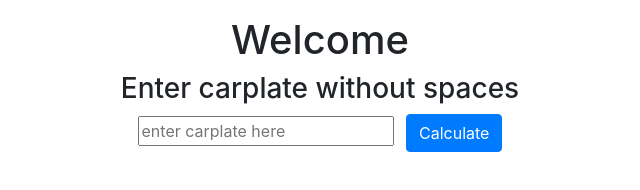
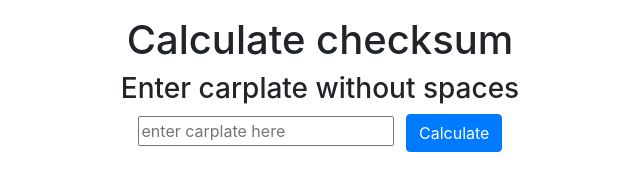
Before and after one commit to jellythewobbly/carplate-checksum, a plain HTML site: page index.html in a window 1280 px wide. Shown: the whole page, without its empty margins (320-960 px from the left). Drawn offline with nearby package versions, Linux system fonts and the light colour scheme.

Commit message:
edited heading

```diff
--- a/index.html
+++ b/index.html
@@ -12,7 +12,7 @@
 
 <body class="text-center">
 	<div class='container my-3'>
-		<h1>Welcome</h1>
+		<h1>Calculate checksum</h1>
 		<div id="content">
 			<h3>Enter carplate without spaces</h3>
 			<input class="mx-1" id="input" type="text" placeholder="enter carplate here">
```
